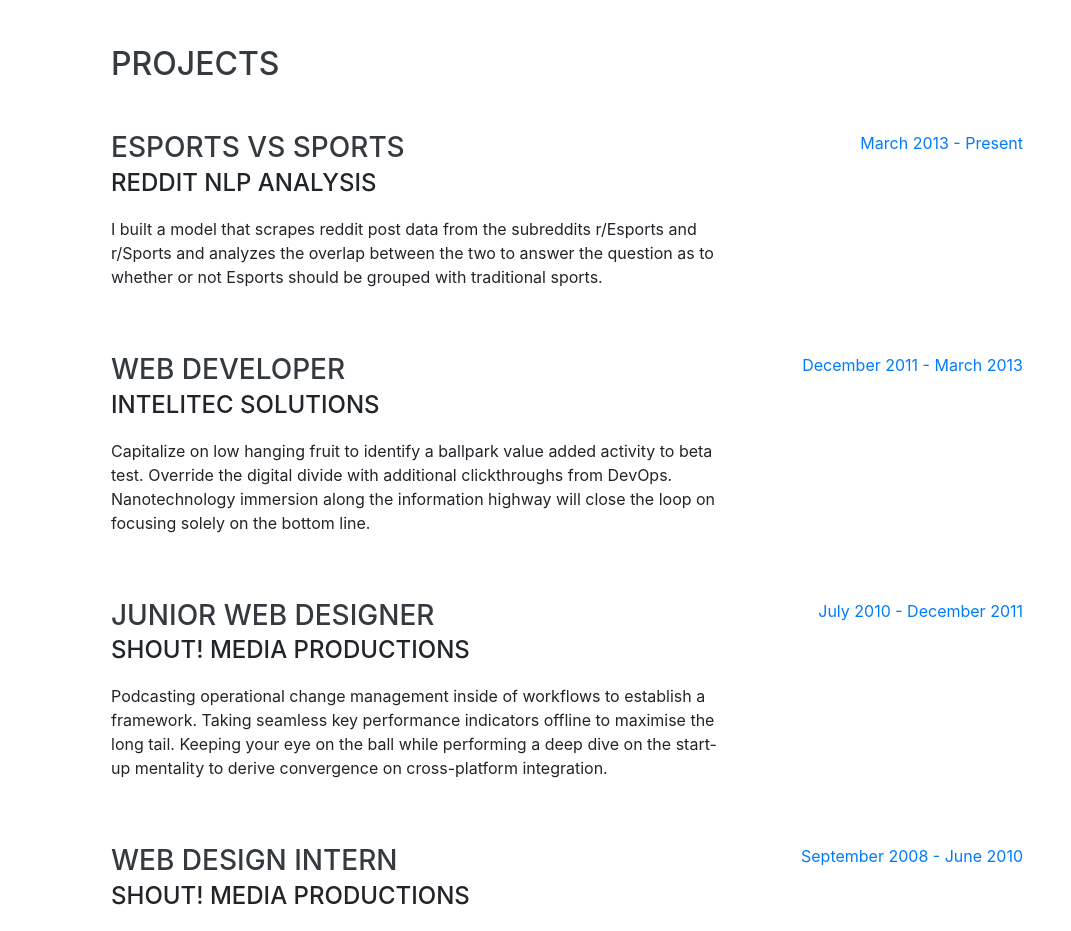
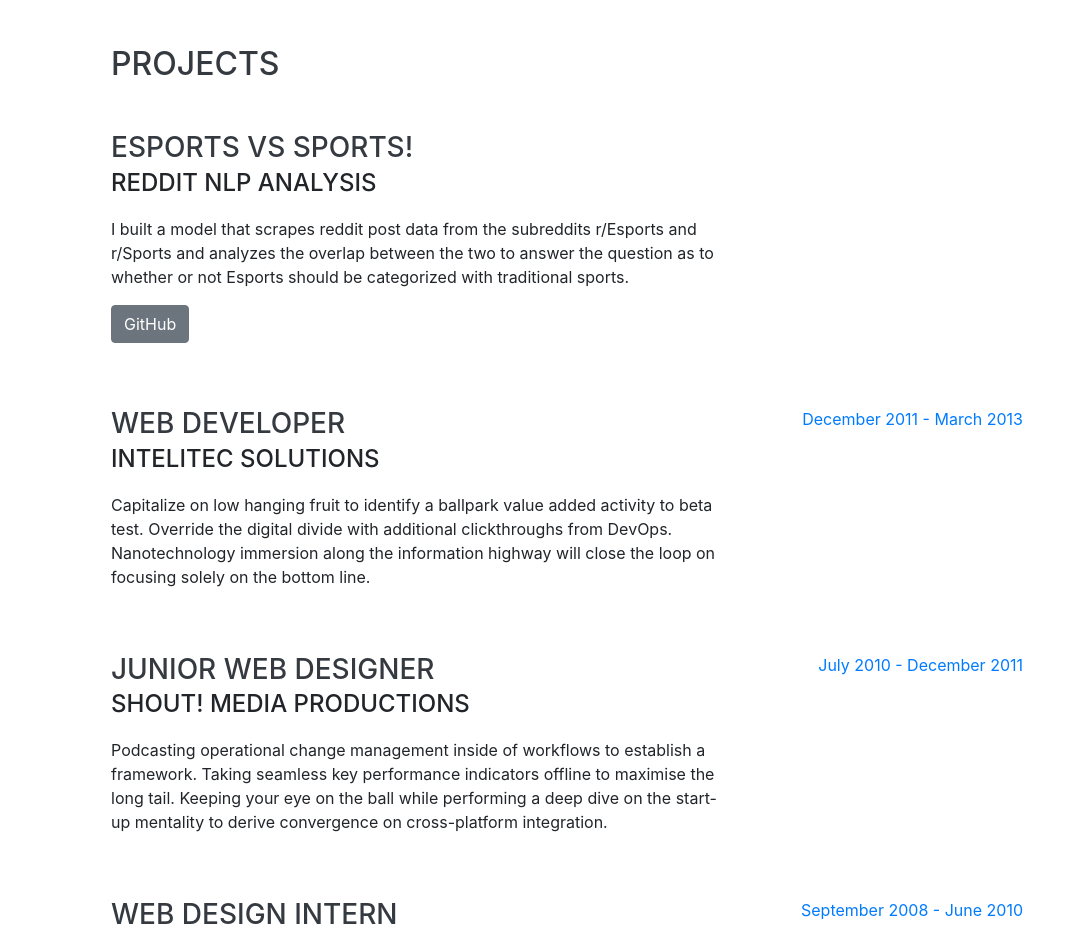
Before and after one commit to aidandom/aidandom.github.io, a website with bundled scripts: page index.html in a window 1280 px wide. Shown: the part 804-1735 px from the top of the page, without its empty margins (209-1280 px from the left). Built offline with nearby package versions, Linux system fonts and the light colour scheme; a web font is replaced by a local one.

Commit message:
esports vs sports!

```diff
--- a/index.html
+++ b/index.html
@@ -95,13 +95,13 @@
 
         <div class="resume-item d-flex flex-column flex-md-row justify-content-between mb-5">
           <div class="resume-content">
-            <h3 class="mb-0">Esports vs Sports</h3>
+            <h3 class="mb-0">Esports vs Sports!</h3>
             <div class="subheading mb-3">Reddit NLP Analysis</div>
-            <p>I built a model that scrapes reddit post data from the subreddits r/Esports and r/Sports and analyzes the overlap between the two to answer the question as to whether or not Esports should be grouped with traditional sports.</p>
-            <p><a href="https://github.com/aidandom/Esports-vs-Sports-"></a></p>
+            <p>I built a model that scrapes reddit post data from the subreddits r/Esports and r/Sports and analyzes the overlap between the two to answer the question as to whether or not Esports should be categorized with traditional sports.</p>
+            <p><a class="btn btn-secondary" href="https://github.com/aidandom/Esports-vs-Sports-">GitHub</a></p>
           </div>
           <div class="resume-date text-md-right">
-            <span class="text-primary">March 2013 - Present</span>
+            <!--<span class="text-primary">March 2013 - Present</span>-->
           </div>
         </div>
 
```
